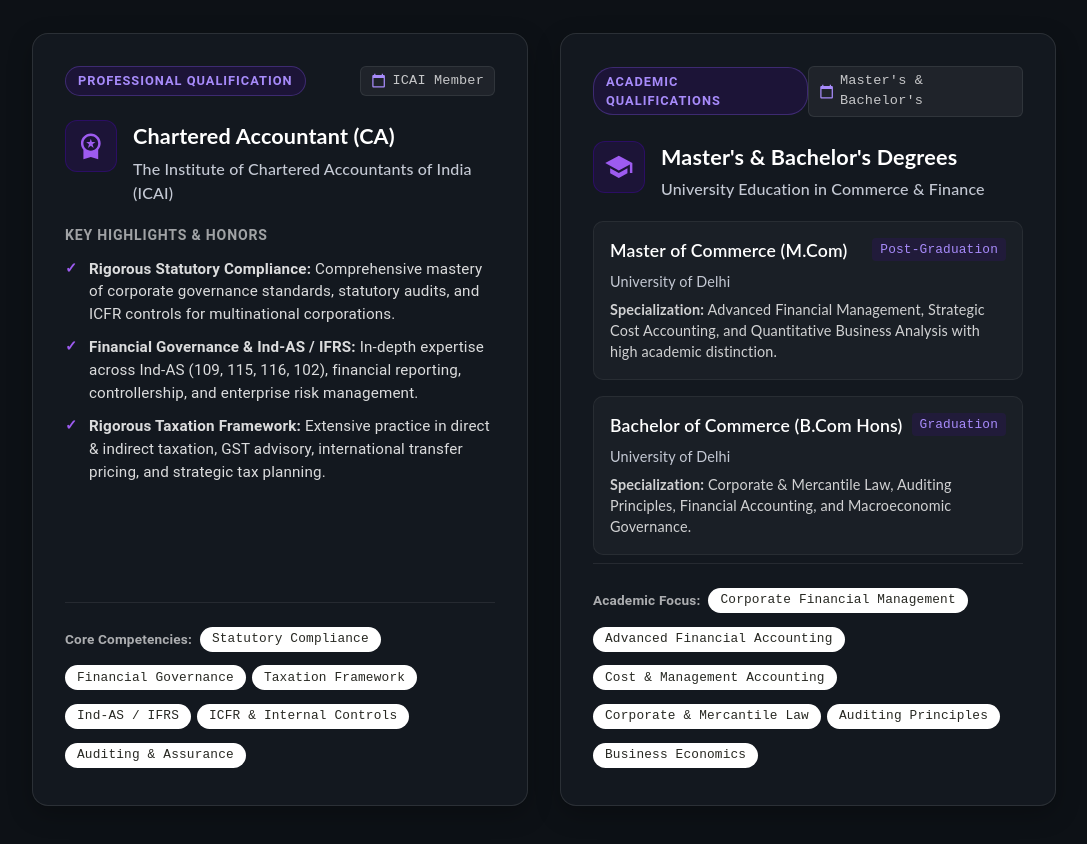
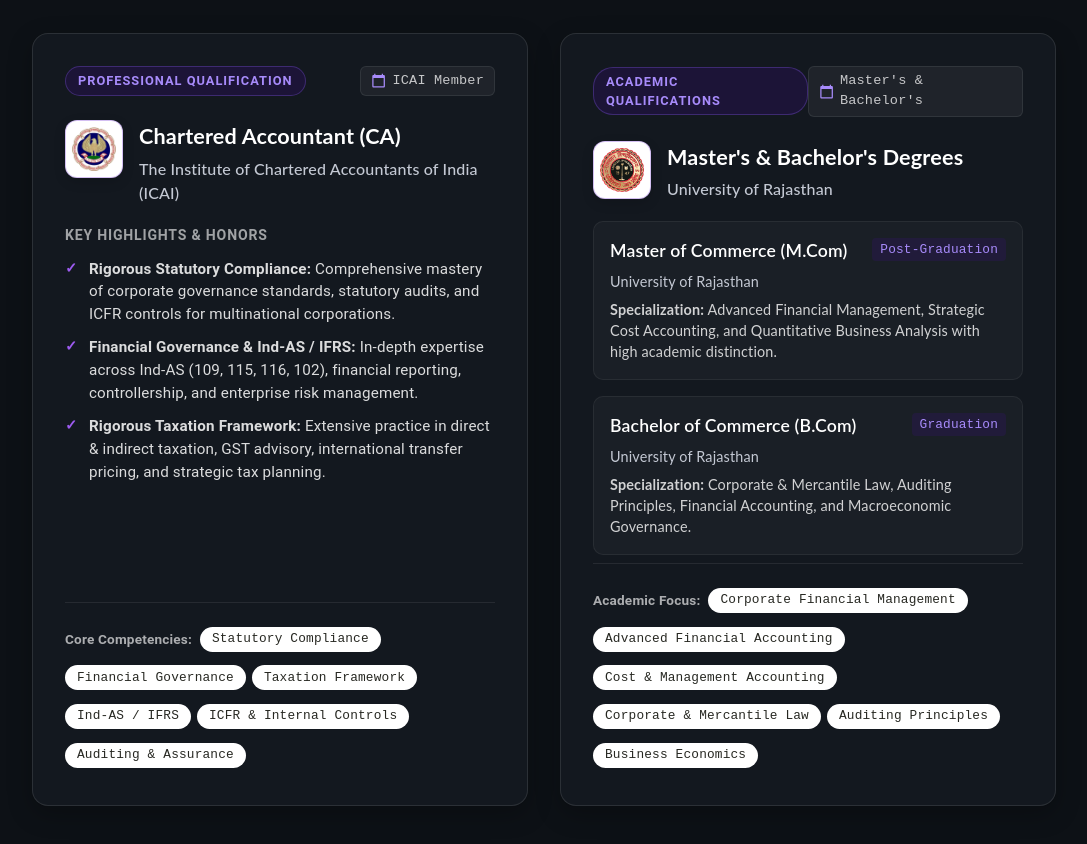
Before and after one commit to Ashishpandla07/Portfolio, a React (Create React App) app: page / in a window 1280 px wide. Shown: the part 3162-4006 px from the top of the page, without its empty margins (96-1183 px from the left). Built offline with nearby package versions, Linux system fonts and the light colour scheme.

Commit message:
Add ICAI and University of Rajasthan official logos to Education section

```diff
--- a/src/assets/styles/Education.scss
+++ b/src/assets/styles/Education.scss
@@ -113,20 +113,30 @@
       margin-bottom: 1.25rem;
 
       .card-icon-wrapper {
-        width: 52px;
-        height: 52px;
-        min-width: 52px;
+        width: 58px;
+        height: 58px;
+        min-width: 58px;
         border-radius: 12px;
-        background: rgba(80, 0, 202, 0.15);
-        border: 1px solid rgba(80, 0, 202, 0.3);
+        background: #ffffff;
+        border: 1px solid rgba(80, 0, 202, 0.25);
         display: flex;
         align-items: center;
         justify-content: center;
-        color: #9d5bf0;
-        transition: transform 0.3s ease, background 0.3s ease;
+        padding: 6px;
+        box-shadow: 0 4px 12px rgba(0, 0, 0, 0.15);
+        overflow: hidden;
+        transition: transform 0.3s ease, border-color 0.3s ease, box-shadow 0.3s ease;
+
+        img.institution-logo {
+          width: 100%;
+          height: 100%;
+          object-fit: contain;
+          transition: transform 0.3s ease;
+        }
 
         svg {
           font-size: 1.85rem;
+          color: #5000ca;
         }
       }
 
--- a/src/components/Education.tsx
+++ b/src/components/Education.tsx
@@ -1,8 +1,8 @@
 import React from "react";
-import WorkspacePremiumIcon from '@mui/icons-material/WorkspacePremium';
-import SchoolIcon from '@mui/icons-material/School';
 import CalendarTodayIcon from '@mui/icons-material/CalendarToday';
 import Chip from '@mui/material/Chip';
+import icaiLogo from '../assets/images/icai_logo.png';
+import rajasthanLogo from '../assets/images/rajasthan_university_logo.png';
 import '../assets/styles/Education.scss';
 
 const caSkills = [
@@ -44,8 +44,8 @@
             </div>
 
             <div className="card-header">
-              <div className="card-icon-wrapper" aria-label="Chartered Accountancy Credential">
-                <WorkspacePremiumIcon />
+              <div className="card-icon-wrapper" aria-label="ICAI Logo">
+                <img src={icaiLogo} alt="The Institute of Chartered Accountants of India" className="institution-logo" />
               </div>
               <div className="card-title-group">
                 <h2>Chartered Accountant (CA)</h2>
@@ -91,12 +91,12 @@
             </div>
 
             <div className="card-header">
-              <div className="card-icon-wrapper" aria-label="Academic Degrees">
-                <SchoolIcon />
+              <div className="card-icon-wrapper" aria-label="University of Rajasthan Logo">
+                <img src={rajasthanLogo} alt="University of Rajasthan" className="institution-logo" />
               </div>
               <div className="card-title-group">
                 <h2>Master's & Bachelor's Degrees</h2>
-                <p className="institution-name">University Education in Commerce & Finance</p>
+                <p className="institution-name">University of Rajasthan</p>
               </div>
             </div>
 
@@ -107,7 +107,7 @@
                   <h3>Master of Commerce (M.Com)</h3>
                   <span className="sub-year">Post-Graduation</span>
                 </div>
-                <p className="sub-institution">University of Delhi</p>
+                <p className="sub-institution">University of Rajasthan</p>
                 <p className="sub-description">
                   <strong>Specialization:</strong> Advanced Financial Management, Strategic Cost Accounting, and Quantitative Business Analysis with high academic distinction.
                 </p>
@@ -116,10 +116,10 @@
               {/* Bachelor's Degree Sub-entry */}
               <div className="degree-sub-entry">
                 <div className="sub-entry-header">
-                  <h3>Bachelor of Commerce (B.Com Hons)</h3>
+                  <h3>Bachelor of Commerce (B.Com)</h3>
                   <span className="sub-year">Graduation</span>
                 </div>
-                <p className="sub-institution">University of Delhi</p>
+                <p className="sub-institution">University of Rajasthan</p>
                 <p className="sub-description">
                   <strong>Specialization:</strong> Corporate & Mercantile Law, Auditing Principles, Financial Accounting, and Macroeconomic Governance.
                 </p>
```
Also changed, not shown: src/assets/images/icai_logo.png (added), src/assets/images/rajasthan_university_logo.png (added).
